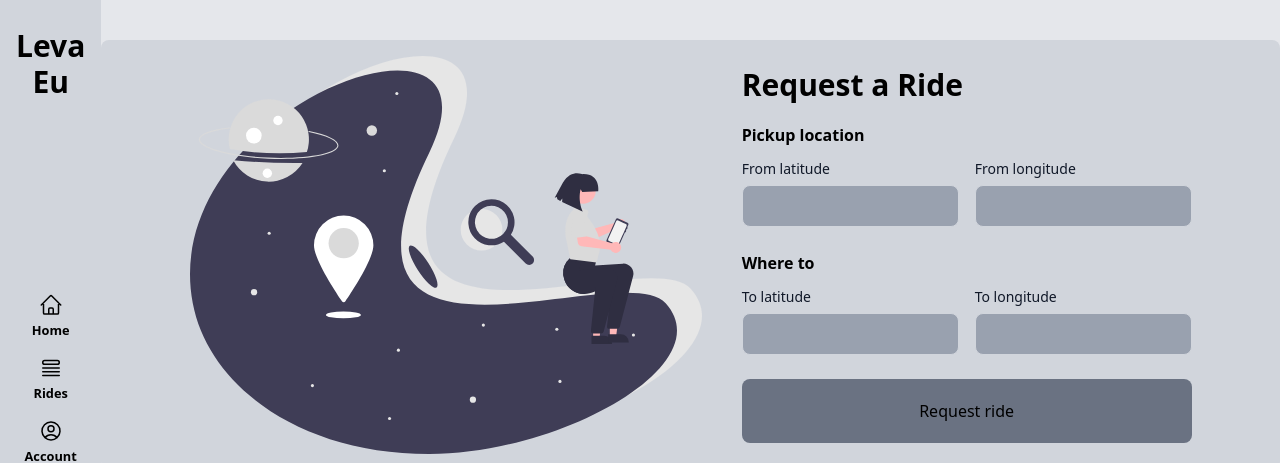
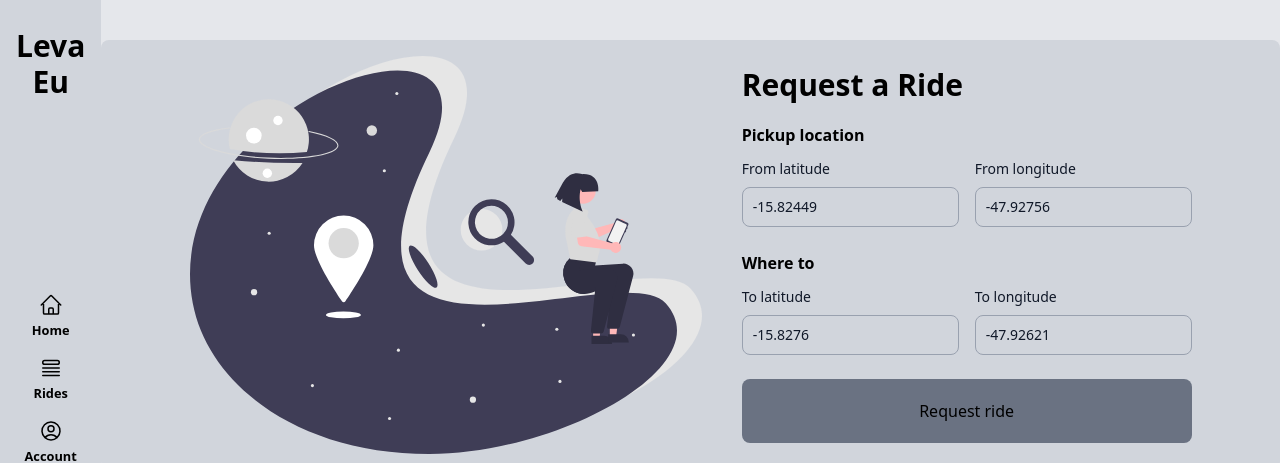
Before and after one commit to epscavalcante/me-leva-passenger-frontend, a Vue app: page /rides/new in a window 1280 px wide. Shown: the top 463 px of the page. Built offline with nearby package versions, Linux system fonts and the light colour scheme; no server answers.

Commit message:
set default values to request a ride

```diff
--- a/src/views/RideRequestView.vue
+++ b/src/views/RideRequestView.vue
@@ -12,9 +12,17 @@ import {
 import Utils from '@/utils'
 import type RideGateway from '@/gateways/RideGateway'
 import { useRouter } from 'vue-router'
+import BaseInput from '@/components/BaseInput.vue'
 
 const router = useRouter()
 let rideGateway: RideGateway
+
+const formInput = ref({
+  fromLatitude: -15.82449,
+  fromLongitude: -47.92756,
+  toLatitude: -15.8276,
+  toLongitude: -47.92621,
+})
 
 onBeforeMount(async () => {
   rideGateway = inject('RideGateway') as RideGateway
@@ -81,11 +89,8 @@ function cancelSimulation() {
 
 async function requestRide() {
   const requestRideResponse = await rideGateway.requestRide({
-    passenger_id: '3fdbfe0a-25b4-3014-a63e-43ffe54d6cb5',
-    from_latitude: 15.82331,
-    from_longitude: -47.92588,
-    to_latitude: -15.82758,
-    to_longitude: -47.92532,
+    passengerId: '6f9c9375-5671-3bbe-a412-dfae3a423061',
+    ...formInput.value,
   })
 
   console.log({ requestRideResponse })
@@ -113,54 +118,16 @@ async function requestRide() {
       <h4 class="font-bold mb-3">Pickup location</h4>
 
       <div class="flex gap-4">
-        <div class="w-full">
-          <label for="large-input" class="block mb-1.5 text-sm font-medium text-gray-900"
-            >From latitude</label
-          >
-          <input
-            type="text"
-            id="large-input"
-            class="block w-full p-2 text-gray-900 border border-gray-300 rounded-lg bg-gray-400 text-base"
-          />
-        </div>
-
-        <div class="w-full">
-          <label for="large-input" class="block mb-1.5 text-sm font-medium text-gray-900"
-            >From longitude</label
-          >
-          <input
-            type="text"
-            id="large-input"
-            class="block w-full p-2 text-gray-900 border border-gray-300 rounded-lg bg-gray-400 text-base"
-          />
-        </div>
+        <BaseInput v-model="formInput.fromLatitude" label="From latitude" name="from_latitude" />
+        <BaseInput v-model="formInput.fromLongitude" label="From longitude" name="from_longitude" />
       </div>
 
       <br />
 
       <h4 class="font-bold mb-3">Where to</h4>
       <div class="flex gap-4">
-        <div class="w-full">
-          <label for="to-latitude" class="block mb-1.5 text-sm font-medium text-gray-900"
-            >To latitude</label
-          >
-          <input
-            type="text"
-            id="to-latitude"
-            class="block w-full p-2 text-gray-900 border border-gray-300 rounded-lg bg-gray-400 text-base"
-          />
-        </div>
-
-        <div class="w-full">
-          <label for="to-longitude" class="block mb-1.5 text-sm font-medium text-gray-900"
-            >To longitude</label
-          >
-          <input
-            type="text"
-            id="to-longitude"
-            class="block w-full p-2 text-gray-900 border border-gray-300 rounded-lg bg-gray-400 text-base"
-          />
-        </div>
+        <BaseInput v-model="formInput.toLatitude" label="To latitude" name="to_latitude" />
+        <BaseInput v-model="formInput.toLongitude" label="To longitude" name="to_longitude" />
       </div>
 
       <br />
```
